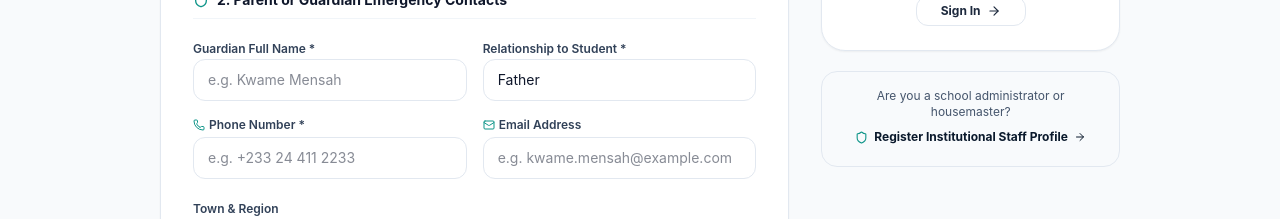
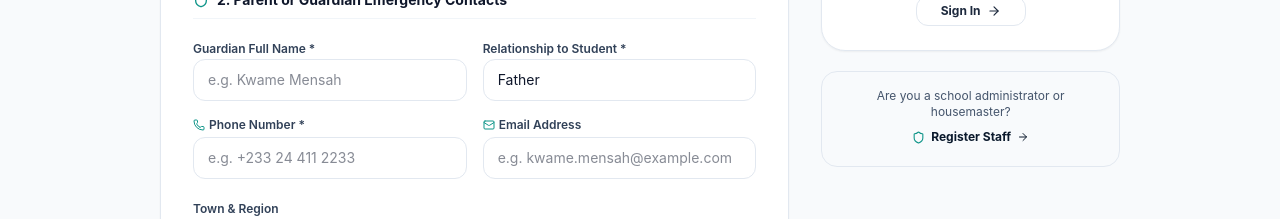
Before and after one commit to kingfaisal04/CitizenQueue, a React (Vite) app in the folder Frontend/: page /signup in a window 1280 px wide. Shown: the part 780-999 px from the top of the page. Built offline with nearby package versions, Linux system fonts and the light colour scheme; no server answers.

Commit message:
style(register): shorten staff registration link label to Register Staff

```diff
--- a/Frontend/src/pages/citizen/RegisterPage.jsx
+++ b/Frontend/src/pages/citizen/RegisterPage.jsx
@@ -868,7 +868,7 @@ export default function RegisterPage() {
               className="inline-flex items-center gap-1.5 text-xs font-bold text-cqNavy-950 hover:text-cqTeal-700 hover:underline"
             >
               <Shield size={13} className="text-cqTeal-600" />
-              <span>Register Institutional Staff Profile</span>
+              <span>Register Staff</span>
               <ArrowRight size={12} />
             </Link>
           </div>
```
